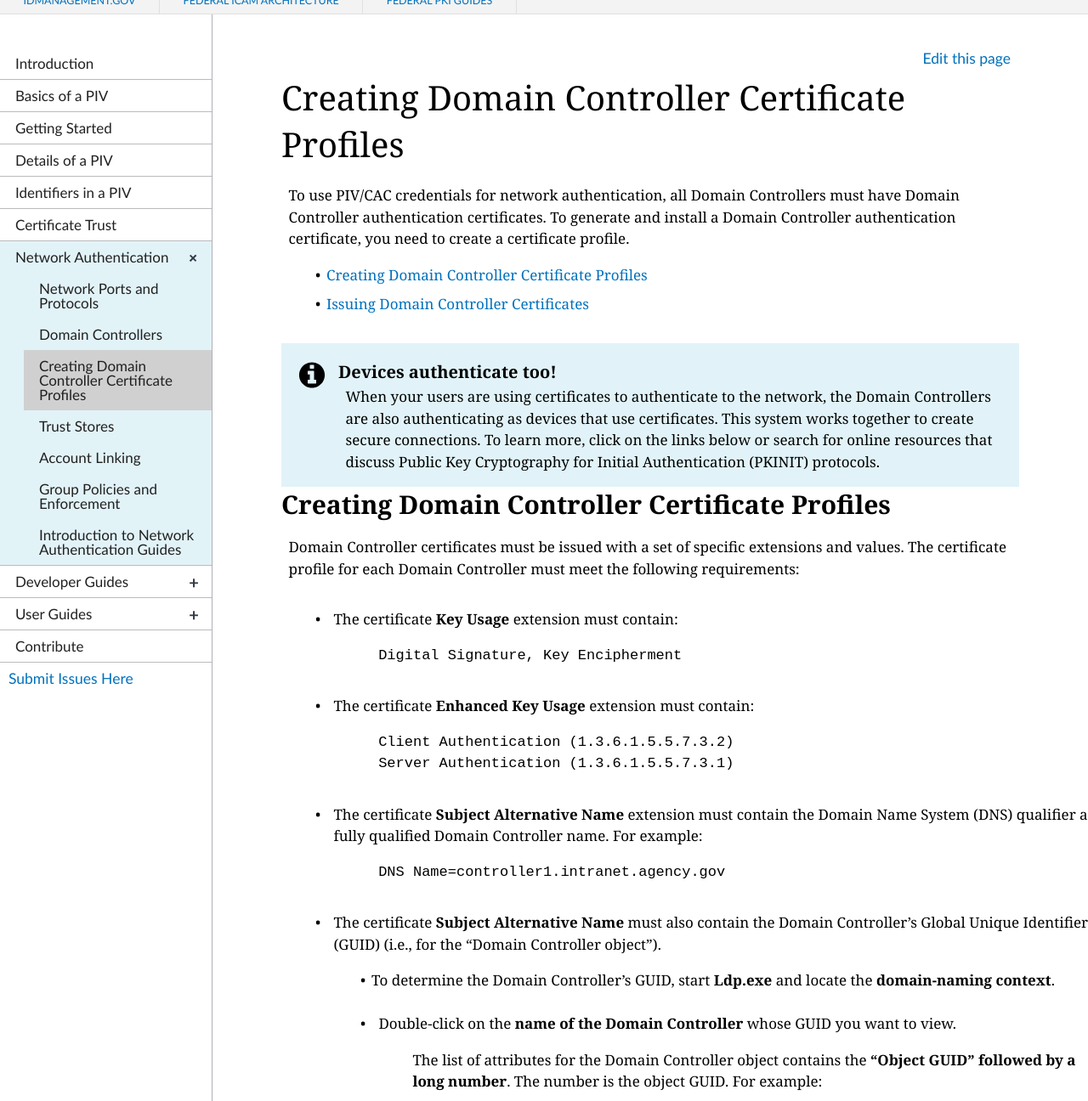
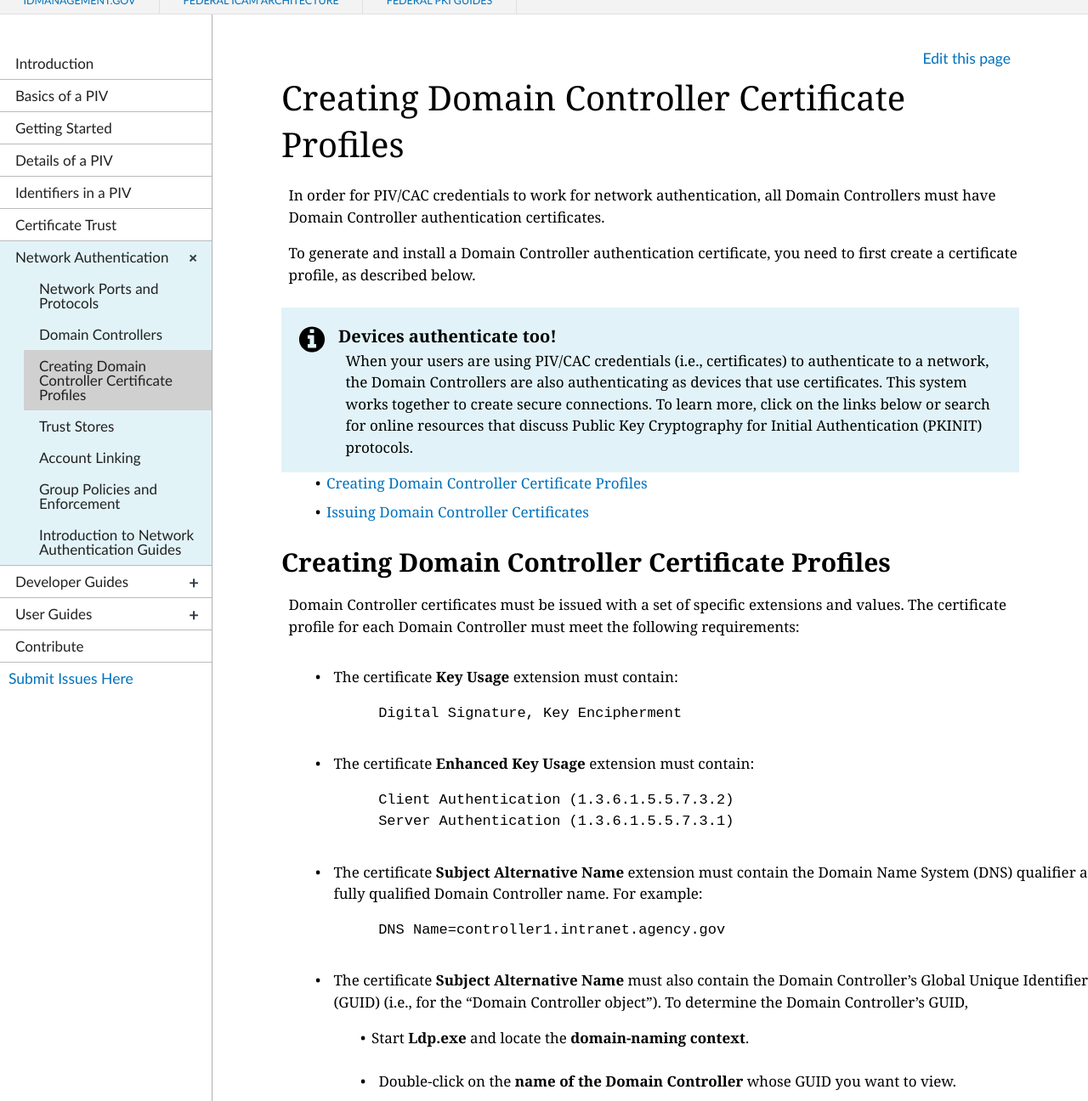
Before and after one commit to GSA/piv-guides, a Jekyll site: the page built from _networkconfig/2a_newdc-3.md, in a window 1280 px wide and 1400 px high, cut to the strip 104-1400 px from the top of the window. Shown: the whole strip at 85% size. Built offline with Jekyll 4.4.1, drawn with Linux system fonts in a browser that asks for light colours; nearby versions of some CDN libraries; some of the changed text lies outside the part shown.

Commit message:
Create 2a_newdc-3.md

```diff
--- a/_networkconfig/2a_newdc-3.md
+++ b/_networkconfig/2a_newdc-3.md
@@ -4,16 +4,18 @@
 collection: networkconfig
 permalink: networkconfig/2a_newdc-3.md/
 ---
-To use PIV/CAC credentials for network authentication, all Domain Controllers must have Domain Controller authentication certificates. To generate and install a Domain Controller authentication certificate, you need to create a certificate profile.
+In order for PIV/CAC credentials to work for network authentication, all Domain Controllers must have Domain Controller authentication certificates. <!--This type of certificate is for a Certification Authority? Should say that here.-->
+
+To generate and install a Domain Controller authentication certificate, you need to first create a certificate profile, as described below.
+
+{% include alert-info.html heading = "Devices authenticate too!" content="When your users are using PIV/CAC credentials (i.e., certificates) to authenticate to a network, the Domain Controllers are also authenticating as devices that use certificates. This system works together to create secure connections. To learn more, click on the links below or search for online resources that discuss Public Key Cryptography for Initial Authentication (PKINIT) protocols." %}
 
 * [Creating Domain Controller Certificate Profiles](#creating-domain-controller-certificate-profiles)
 * [Issuing Domain Controller Certificates](#issuing-domain-controller-certificates)
 
-{% include alert-info.html heading = "Devices authenticate too!" content="When your users are using certificates to authenticate to the network, the Domain Controllers are also authenticating as devices that use certificates. This system works together to create secure connections. To learn more, click on the links <!--Only one link below.-->below or search for online resources that discuss Public Key Cryptography for Initial Authentication (PKINIT) protocols." %}
+## Creating Domain Controller Certificate Profiles <!--Are profiles are being created here? "Created" is never used in this section. Shouldn't the Certification Authority nature of the certificate be mentioned here?-->
 
-## Creating Domain Controller Certificate Profiles <!--Are profiles are being created here? "Created" is never used in this section.-->
-
-Domain Controller certificates must be issued with a set of specific extensions and values.  The certificate profile for each Domain Controller must meet the following requirements:
+Domain Controller certificates must be issued with a set of specific extensions and values. The certificate profile for each Domain Controller must meet the following requirements: <!--What actions is the system administrator taking to create a profile? This gives information, but doesn't give any instructions.-->
 
 - The certificate **Key Usage** extension must contain:
 
@@ -28,16 +30,16 @@
 
             DNS Name=controller1.intranet.agency.gov
 
-- The certificate **Subject Alternative Name** must also contain the Domain Controller's Global Unique Identifier (GUID) (i.e., for the "Domain Controller object").
+- The certificate **Subject Alternative Name** must also contain the Domain Controller's Global Unique Identifier (GUID) (i.e., for the "Domain Controller object"). To determine the Domain Controller's GUID,
 
-  * To determine the Domain Controller's GUID, start **Ldp.exe** and locate the **domain-naming context**.
+  * Start **Ldp.exe** and locate the **domain-naming context**.
   * Double-click on the **name of the Domain Controller** whose GUID you want to view.
 
     > The list of attributes for the Domain Controller object contains the **"Object GUID" followed by a long number**. The number is the object GUID. For example:
 
             Other Name: 1.3.6.1.4.1.311.25.1 = ac 4b 29 06 bb d6 5d 4f e3 9c 4c ab c3 6a 55 d9
 
-    > The Domain Controller's certificate must be installed in the Domain Controller's local computer's **_personal certificate store_**, as described in _Auto-Enroll Domain Controllers Using Group Policy Object_ section under [_Installing a Local Certification Authority_]({{site.baseurl}}/local-certification-authority). <!--Is this the correct section to link to? Proper linking method?-->
+    > For the steps needed to install the Domain Controller's certificate <!--Certification Authority certificate?-->(in the Domain Controller's local computer's **_personal certificate store_**), please go the _Auto-Enroll Domain Controllers Using Group Policy Object_ section under [_Installing a Local Certification Authority_]({{site.baseurl}}/local-certification-authority). <!--Is this the correct section to link to? Proper linking method?-->
 
 ## Issuing Domain Controller Certificates <!--Jordan directed that this section should be added back in here.-->
 
```
